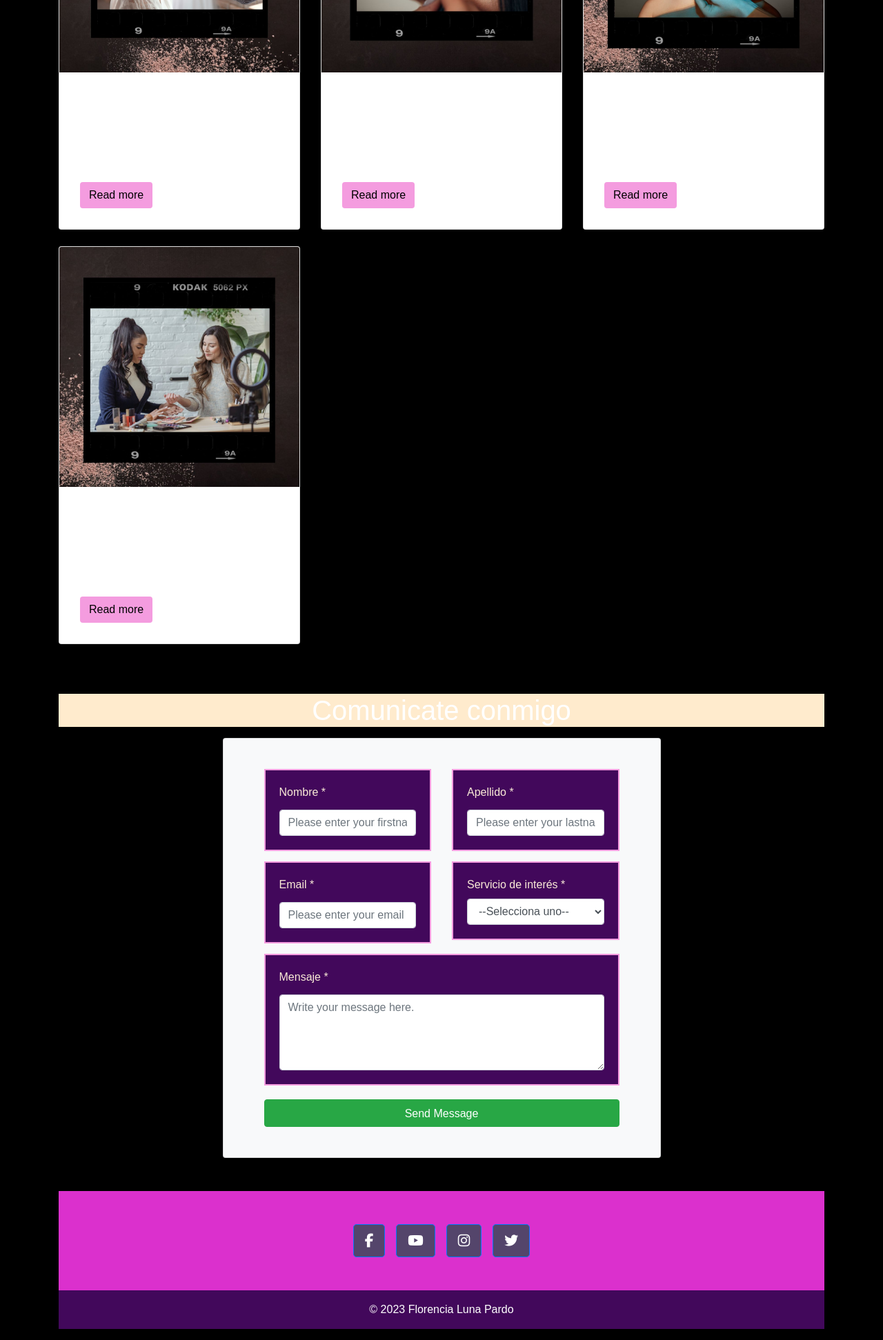
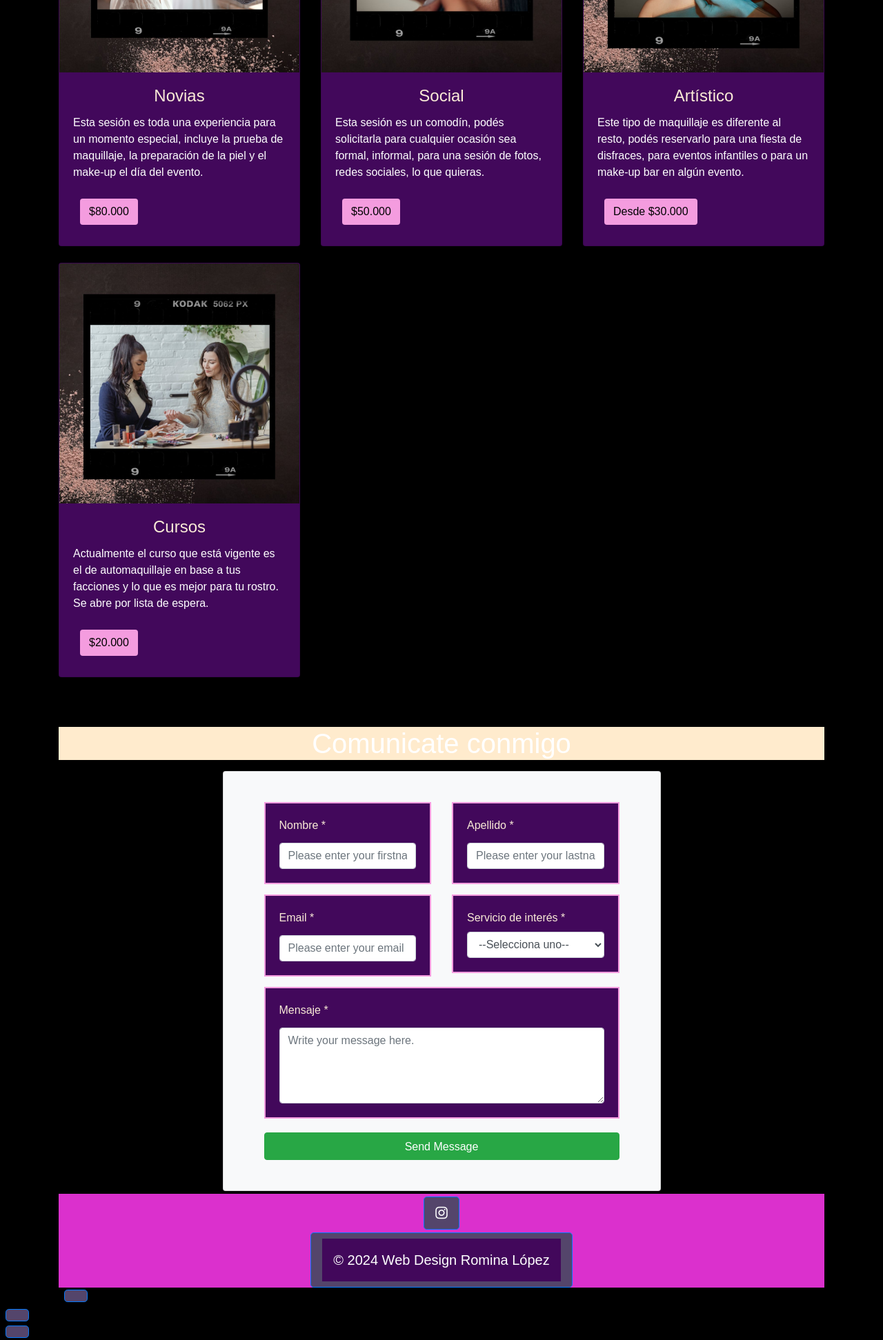
Before and after one commit to Romi1987/Web-maquillaje, a plain HTML site: page index.html in a window 1280 px wide. Shown: the part 640-2583 px from the top of the page at 69% size. Drawn offline with nearby package versions, Linux system fonts and the light colour scheme; a web font is replaced by a local one.

Commit message:
colores y hover

```diff
--- a/estilos.css
+++ b/estilos.css
@@ -69,7 +69,16 @@ button:hover {
     justify-content: space-between;
     align-items: center;
 }
-
+.card-img-top:hover {
+   filter: grayscale(80%);
+}
+.card-title {
+    text-align: center;
+    color: antiquewhite;
+}
+.card-tex {
+    text-align:center
+}
 .form-container {
     margin: 20px;
     padding: 20px;
@@ -98,7 +107,12 @@ input, textarea {
     border-radius: 5px;
     border: 1px solid #ccc;
 }
-
+.card {
+   background-color: rgb(66, 8, 91);
+    }
+.card-tex {
+    color: beige;
+}
 .contact-form .btn-send {
     background-color: #f49cdf;
     border: none;
@@ -121,17 +135,3 @@ input, textarea {
     color: #f49cdf;
     text-align: center;
 }
-
-.footer .btn {
-    background-color: #54456b;
-    border: none;
-    color: white;
-}
-
-.footer .btn i {
-    font-size: 24px;
-}
-
-.footer .btn:hover {
-    background-color: #d70c94;
-}
--- a/index.html
+++ b/index.html
@@ -56,8 +56,8 @@
                         </div>
                         <div class="card-body">
                             <h4 class="card-title">Novias</h4>
-                            <p class="card-text">Some quick example text to build on the card title and make up the bulk of the card's content.</p>
-                            <button type="button" class="btn btn-light-blue btn-md">Read more</button>
+                            <p class="card-text">Esta sesión es toda una experiencia para un momento especial, incluye la prueba de maquillaje, la preparación de la piel y el make-up el día del evento.</p>
+                            <button type="button" class="btn btn-light-blue btn-md">$80.000</button>
                         </div>
                     </div>
                 </div>
@@ -71,8 +71,8 @@
                         </div>
                         <div class="card-body">
                             <h4 class="card-title">Social</h4>
-                            <p class="card-text">Some quick example text to build on the card title and make up the bulk of the card's content.</p>
-                            <button type="button" class="btn btn-light-blue btn-md">Read more</button>
+                            <p class="card-text">Esta sesión es un comodín, podés solicitarla para cualquier ocasión sea formal, informal, para una sesión de fotos, redes sociales, lo que quieras.</p>
+                            <button type="button" class="btn btn-light-blue btn-md">$50.000</button>
                         </div>
                     </div>
                 </div>
@@ -86,8 +86,8 @@
                         </div>
                         <div class="card-body">
                             <h4 class="card-title">Artístico</h4>
-                            <p class="card-text">Some quick example text to build on the card title and make up the bulk of the card's content.</p>
-                            <button type="button" class="btn btn-light-blue btn-md">Read more</button>
+                            <p class="card-text">Este tipo de maquillaje es diferente al resto, podés reservarlo para una fiesta de disfraces, para eventos infantiles o para un make-up bar en algún evento.</p>
+                            <button type="button" class="btn btn-light-blue btn-md">Desde $30.000</button>
                         </div>
                     </div>
                 </div>
@@ -101,8 +101,8 @@
                         </div>
                         <div class="card-body">
                             <h4 class="card-title">Cursos</h4>
-                            <p class="card-text">Some quick example text to build on the card title and make up the bulk of the card's content.</p>
-                            <button type="button" class="btn btn-light-blue btn-md">Read more</button>
+                            <p class="card-text">Actualmente el curso que está vigente es el de automaquillaje en base a tus facciones y lo que es mejor para tu rostro. Se abre por lista de espera.</p>
+                            <button type="button" class="btn btn-light-blue btn-md">$20.000</button>
                         </div>
                     </div>
                 </div>
@@ -174,24 +174,14 @@
         </div>
     </main>
     <footer>
-      <div class="container my-5">
+      <div class="container my-1">
           <footer class="text-center text-lg-start" style="background-color: #db30cd;">
-              <div class="container d-flex justify-content-center py-5">
-                  <a href="https://www.facebook.com/" target="_blank" class="btn btn-primary btn-lg btn-floating mx-2" style="background-color: #54456b;">
-                      <i class="fab fa-facebook-f"></i>
-                  </a>
-                  <a href="https://www.youtube.com/" target="_blank" class="btn btn-primary btn-lg btn-floating mx-2" style="background-color: #54456b;">
-                      <i class="fab fa-youtube"></i>
-                  </a>
-                  <a href="https://www.instagram.com/" target="_blank" class="btn btn-primary btn-lg btn-floating mx-2" style="background-color: #54456b;">
-                      <i class="fab fa-instagram"></i>
-                  </a>
-                  <a href="https://www.twitter.com/" target="_blank" class="btn btn-primary btn-lg btn-floating mx-2" style="background-color: #54456b;">
-                      <i class="fab fa-twitter"></i>
-                  </a>
-              </div>
+              <div class="container d-flex justify-content-center py-1">
+                    <a href="https://www.instagram.com/" target="_blank" class="btn btn-primary btn-lg btn-floating mx-2" style="background-color: #54456b;">
+                    <i class="fab fa-instagram"></i>
+                </div>
               <div class="text-center text-white p-3" style="background-color: #42085b;">
-                  © 2023 Florencia Luna Pardo
+                  © 2024 Web Design Romina López
               </div>
           </footer>
       </div>
```
